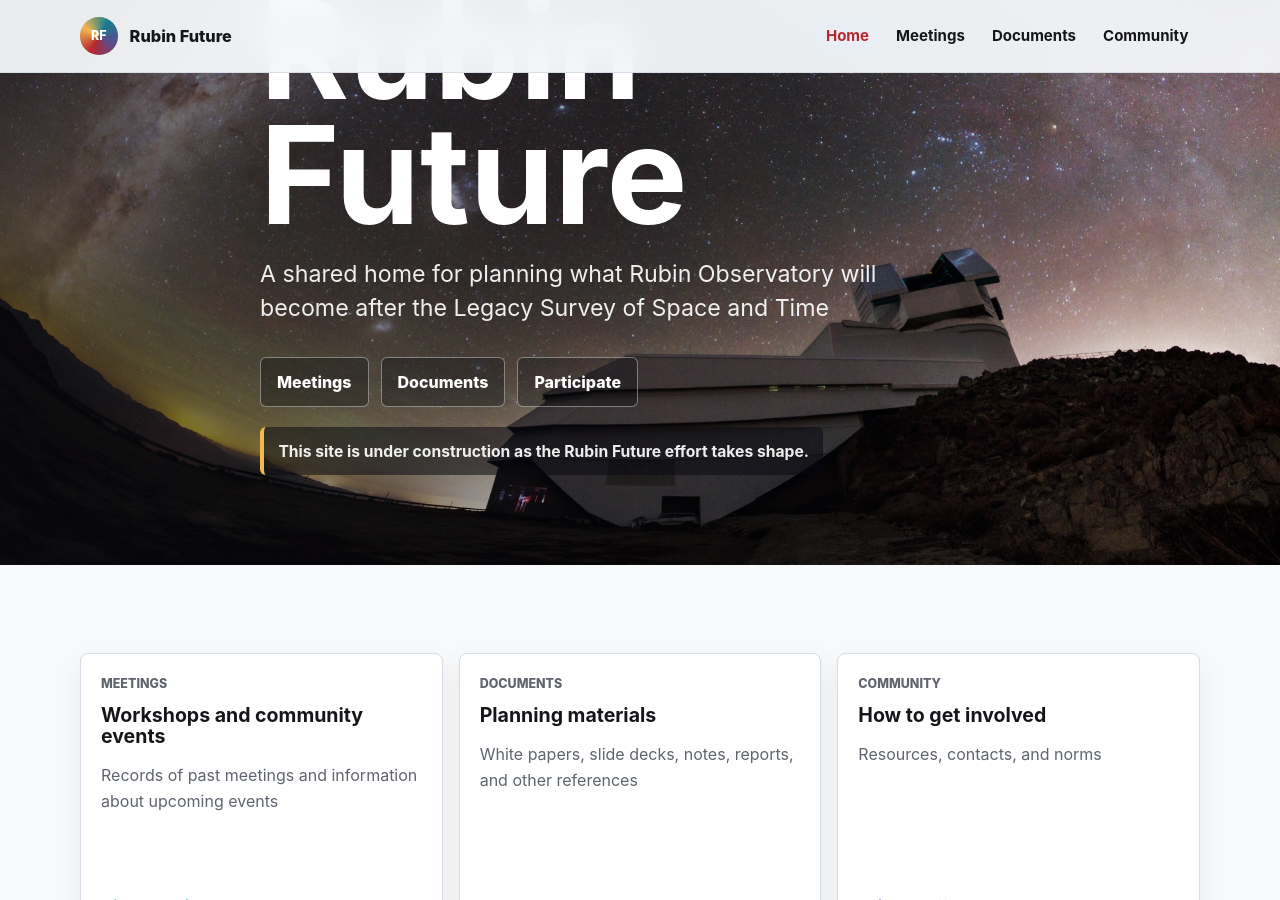
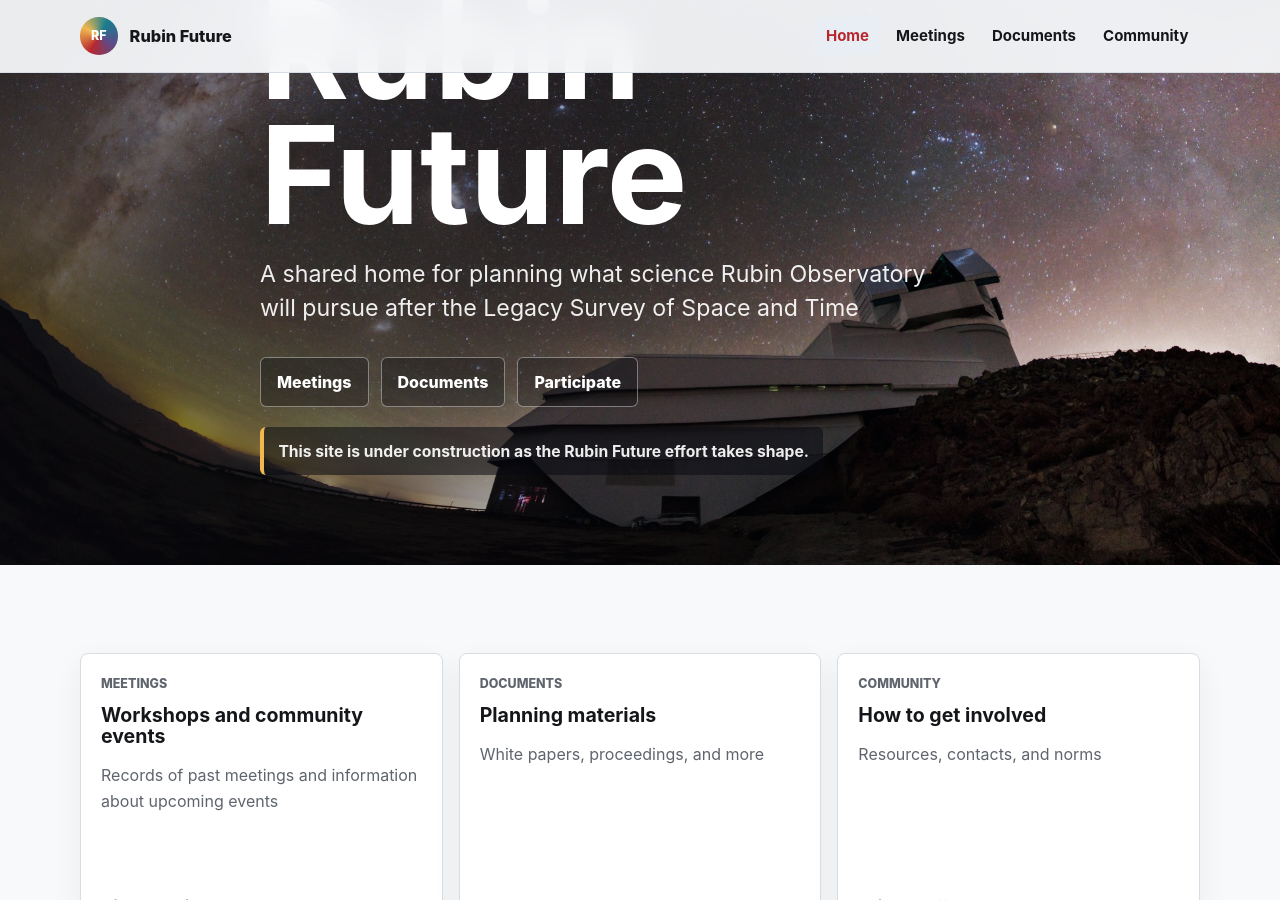
Before and after one commit to jfcrenshaw/rubin-future, a Jekyll site: the page built from index.md, in a window 1280 px wide and 900 px high, scrolled down 207 px. Built offline with Jekyll 4.4.1, drawn with Linux system fonts in a browser that asks for light colours.

Commit message:
Small updates to home page

```diff
--- a/_layouts/home.html
+++ b/_layouts/home.html
@@ -8,7 +8,7 @@ layout: default
       <p class="eyebrow">Community hub for the post-LSST era</p>
       <h1>Rubin Future</h1>
       <p class="hero-lede">
-        A shared home for planning what Rubin Observatory will become after the Legacy Survey of Space and Time
+        A shared home for planning what science Rubin Observatory will pursue after the Legacy Survey of Space and Time
       </p>
       <div class="hero-actions" aria-label="Primary actions">
         <a class="button button-secondary" href="{% include link-target.html url='/meetings/' %}">Meetings</a>
@@ -31,7 +31,7 @@ layout: default
     <article class="feature-card">
       <p class="card-kicker">Documents</p>
       <h3>Planning materials</h3>
-      <p>White papers, slide decks, notes, reports, and other references</p>
+      <p>White papers, proceedings, and more</p>
       <a href="{% include link-target.html url='/documents/' %}">Browse documents</a>
     </article>
     <article class="feature-card">
```
